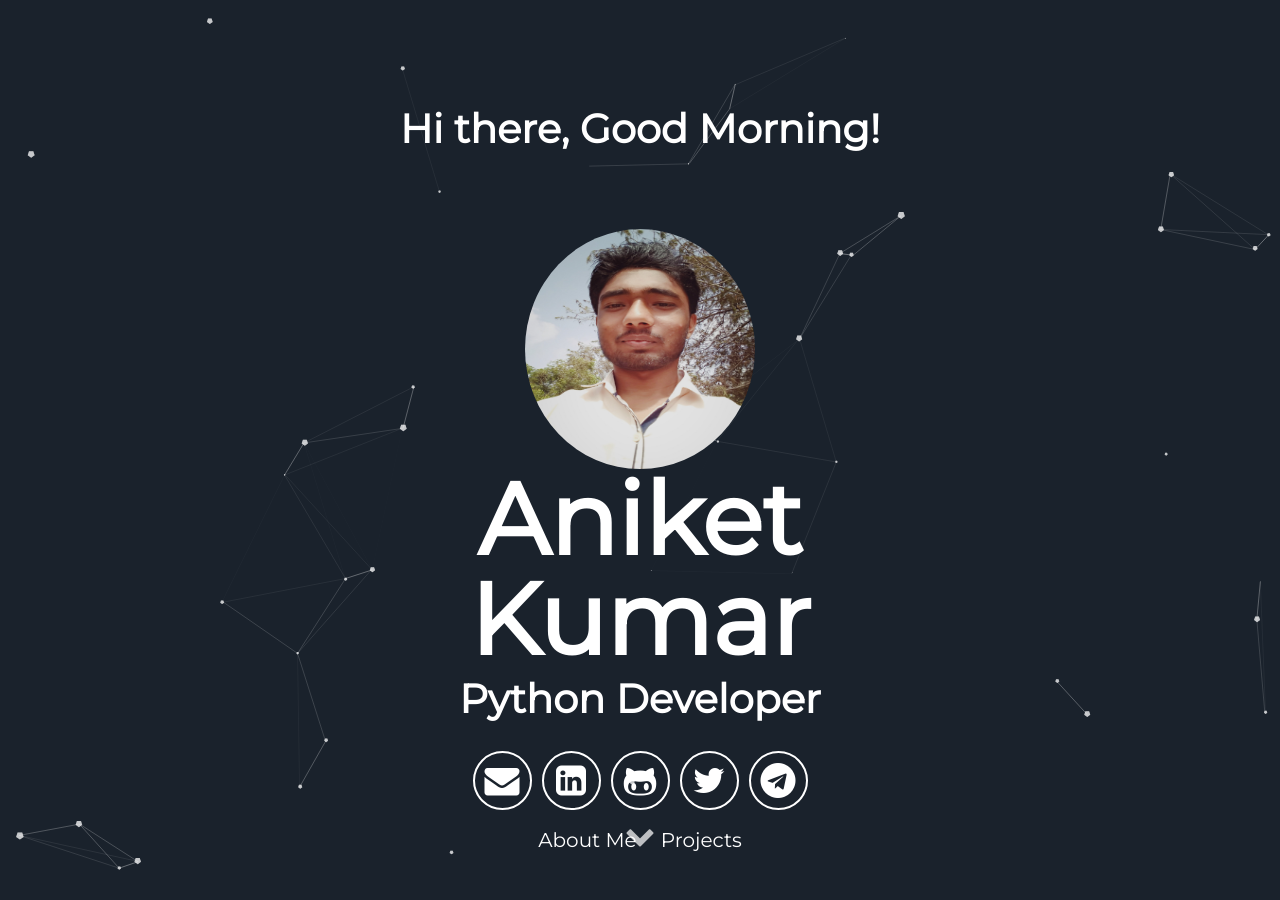
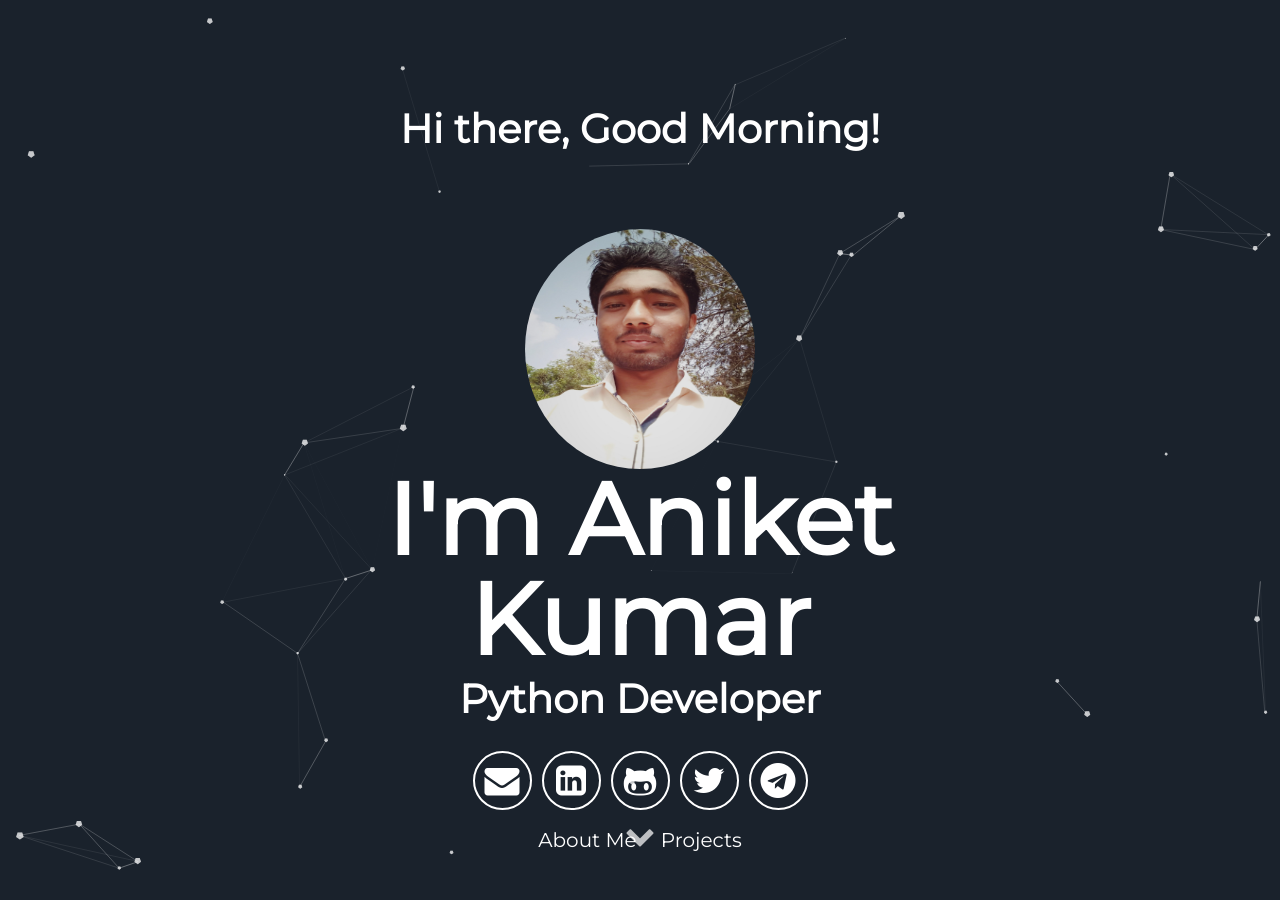
Before and after one commit to crypticani/crypticani.github.io, a Jekyll site: the page built from index.html, in a window 1280 px wide and 900 px high. Built offline with Jekyll 4.4.1, drawn with Linux system fonts in a browser that asks for light colours.

Commit message:
Update header.html

```diff
--- a/_includes/header.html
+++ b/_includes/header.html
@@ -7,7 +7,7 @@
         <img class="rounded-circle d-block mx-auto" src="{{ "/assets/img/profile.jpg" | prepend: site.baseurl }}" height="240"
          width="230"
          data-aos="zoom-in-up">
-        <span class="site-title">{{site.username}}</span>
+        <span class="site-title"> I'm {{site.username}}</span>
         <span class="site-description">{{site.user_title}}</span>
       </h1>
       <div class="header-icons">
```
